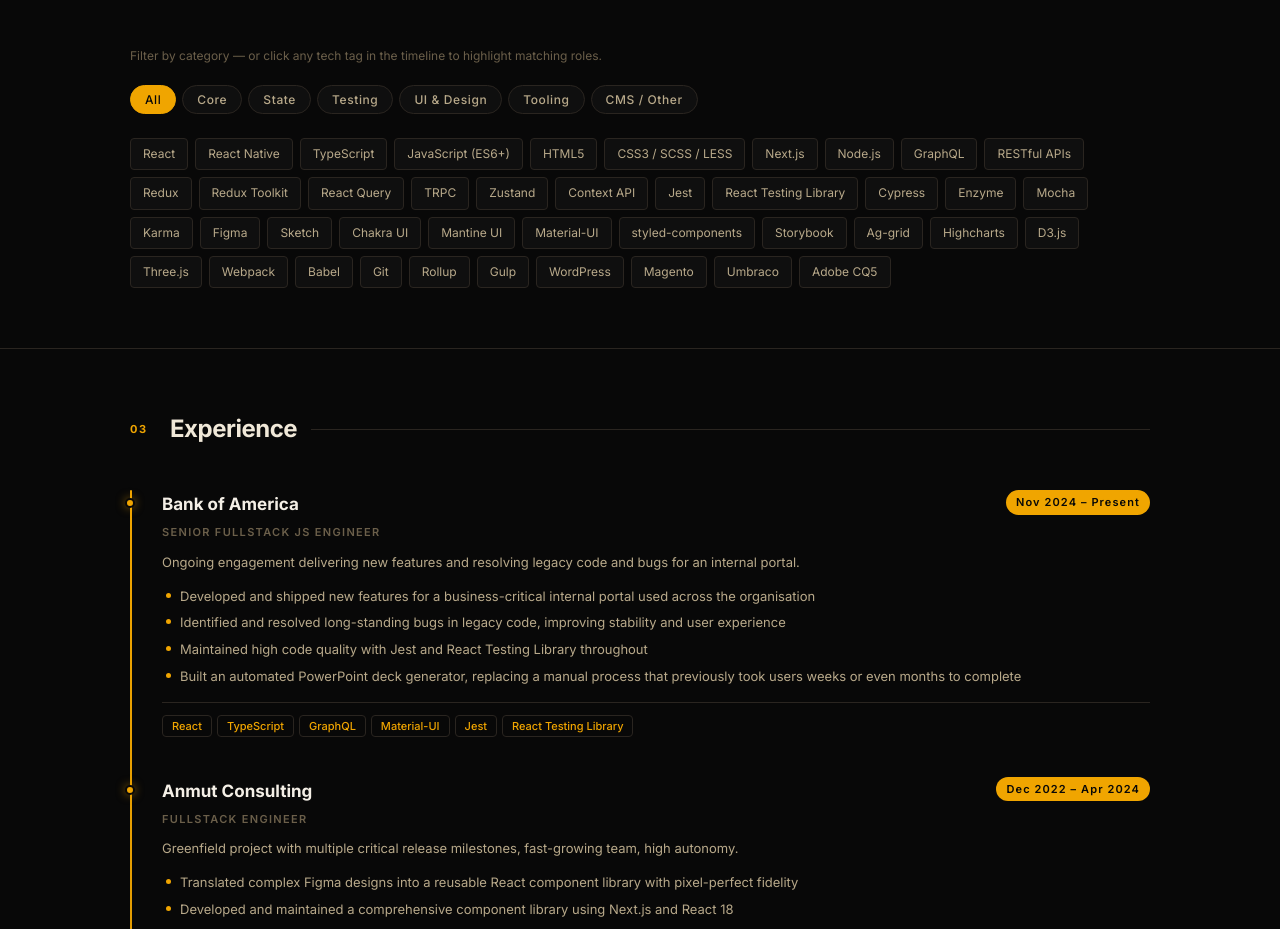
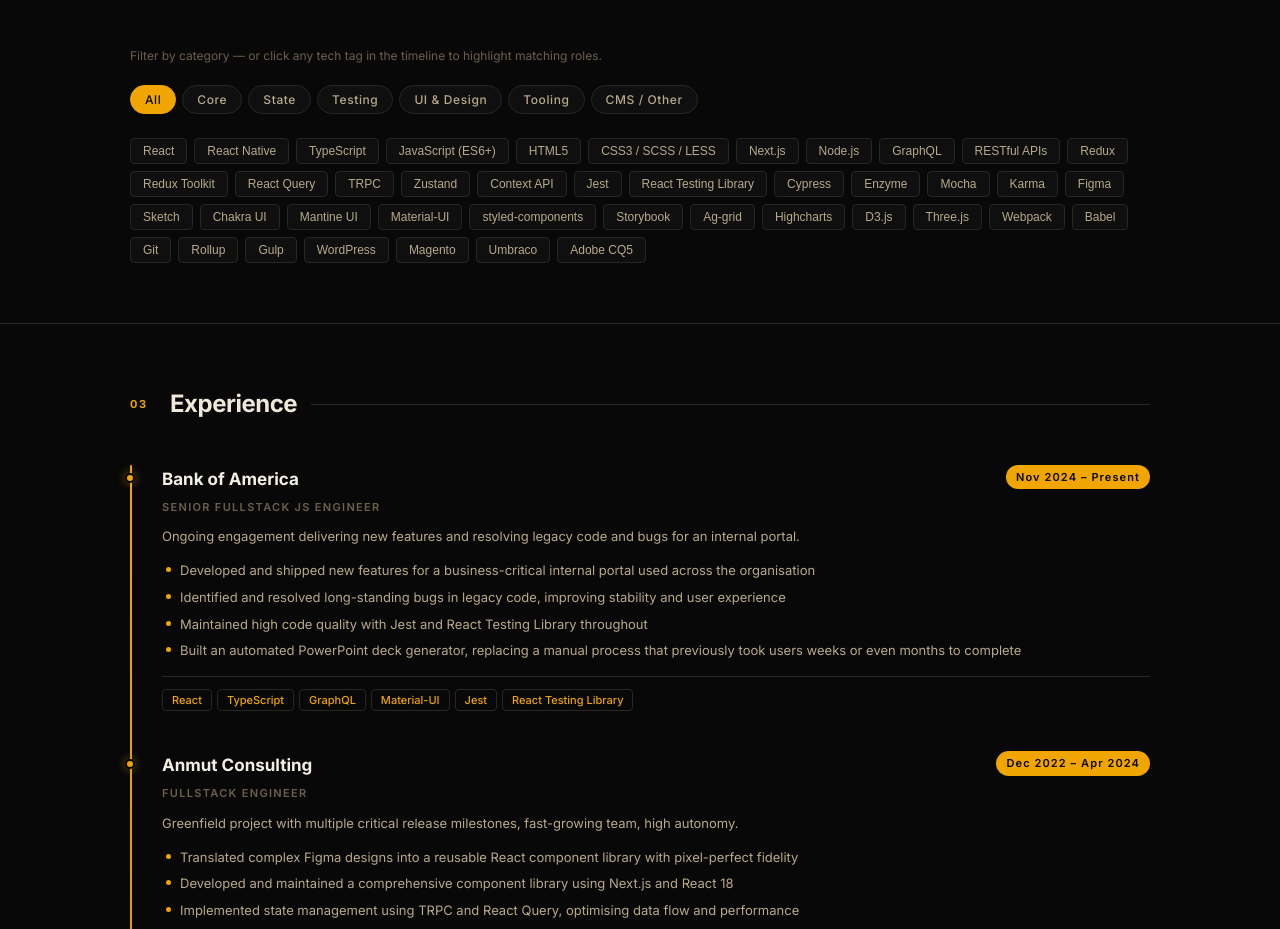
Before and after one commit to samlatif-uk/cv, a React (Vite) app in the folder react.samlatif.uk/: page / in a window 1280 px wide. Shown: the part 1780-2709 px from the top of the page. Built offline with nearby package versions, Linux system fonts and the light colour scheme.

Commit message:
Make stack tags clickable tech filters in static and React

```diff
--- a/react.samlatif.uk/src/App.tsx
+++ b/react.samlatif.uk/src/App.tsx
@@ -49,7 +49,12 @@ function App() {
       <Nav activeNav={activeNav} />
       <Overview />
       <TechSkills />
-      <StackTags activeCategory={activeCategory} activeTechs={activeTechs} onCategoryChange={setActiveCategory} />
+      <StackTags
+        activeCategory={activeCategory}
+        activeTechs={activeTechs}
+        onCategoryChange={setActiveCategory}
+        onTechClick={handleTechClick}
+      />
       <Experience activeTechs={activeTechs} onTechClick={handleTechClick} onClearTech={() => setActiveTechs([])} />
       <Education />
       <Footer />
--- a/react.samlatif.uk/src/components/StackTags.tsx
+++ b/react.samlatif.uk/src/components/StackTags.tsx
@@ -4,6 +4,7 @@ interface StackTagsProps {
   activeCategory: string;
   activeTechs: string[];
   onCategoryChange: (category: string) => void;
+  onTechClick: (tech: string) => void;
 }
 
 const categories = ['all', 'core', 'state', 'testing', 'ui', 'tooling', 'cms'];
@@ -14,7 +15,7 @@ const getCategoryLabel = (category: string) => {
   return category[0].toUpperCase() + category.slice(1);
 };
 
-export const StackTags = ({ activeCategory, activeTechs, onCategoryChange }: StackTagsProps) => (
+export const StackTags = ({ activeCategory, activeTechs, onCategoryChange, onTechClick }: StackTagsProps) => (
   <section id="skills">
     <div className="container">
       <div className="shead">
@@ -43,9 +44,14 @@ export const StackTags = ({ activeCategory, activeTechs, onCategoryChange }: Sta
           const highlighted = activeTechs.some((activeTech) => skill.n.toLowerCase().includes(activeTech.toLowerCase()));
 
           return (
-            <span key={skill.n} className={`stag ${visible ? '' : 'dim'} ${highlighted ? 'lit' : ''}`}>
+            <button
+              key={skill.n}
+              className={`stag ${visible ? '' : 'dim'} ${highlighted ? 'lit' : ''}`}
+              onClick={() => onTechClick(skill.n)}
+              type="button"
+            >
               {skill.n}
-            </span>
+            </button>
           );
         })}
       </div>
```
Also changed, not shown: 1 other file (tests, documents, lock files or other folders).
